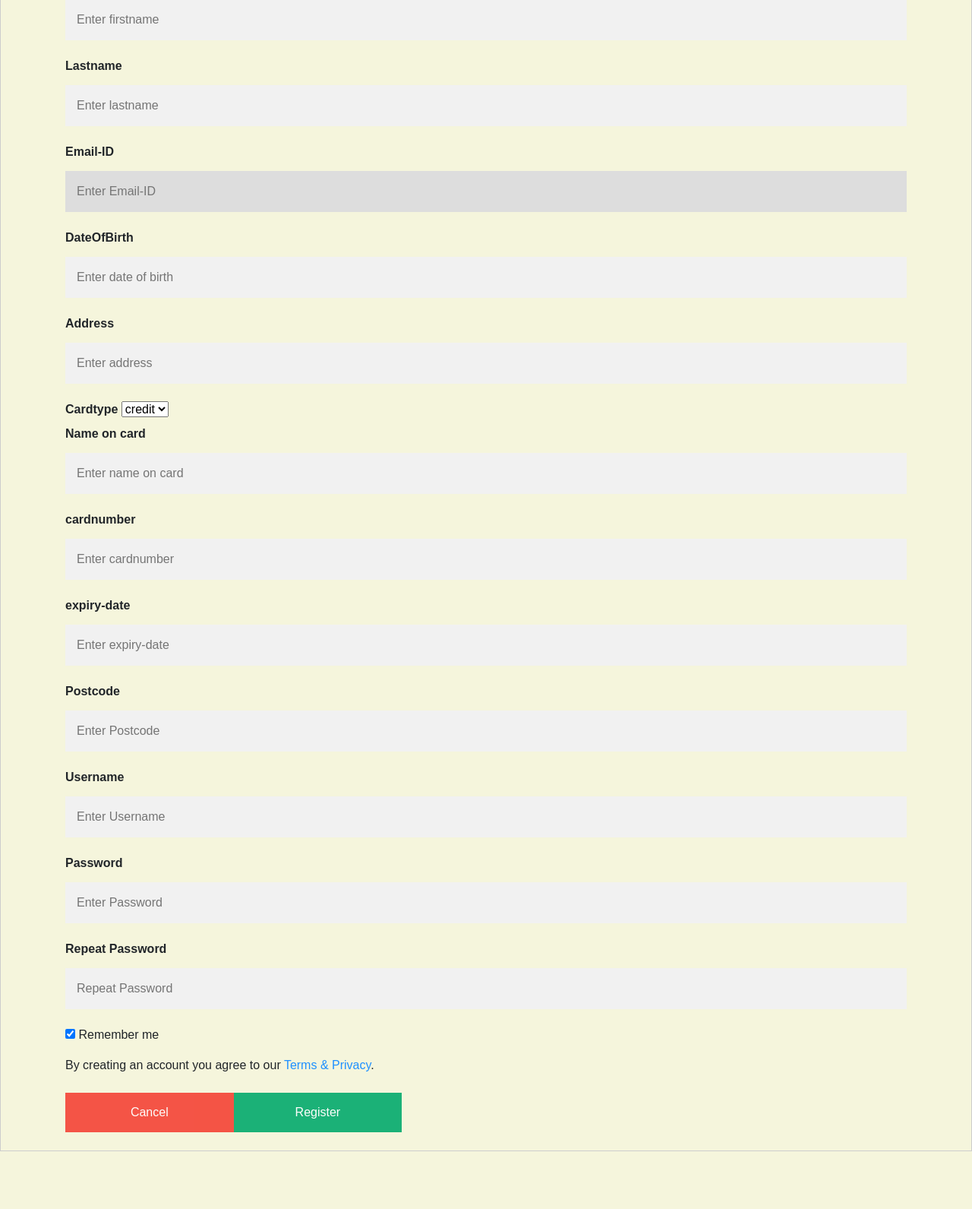
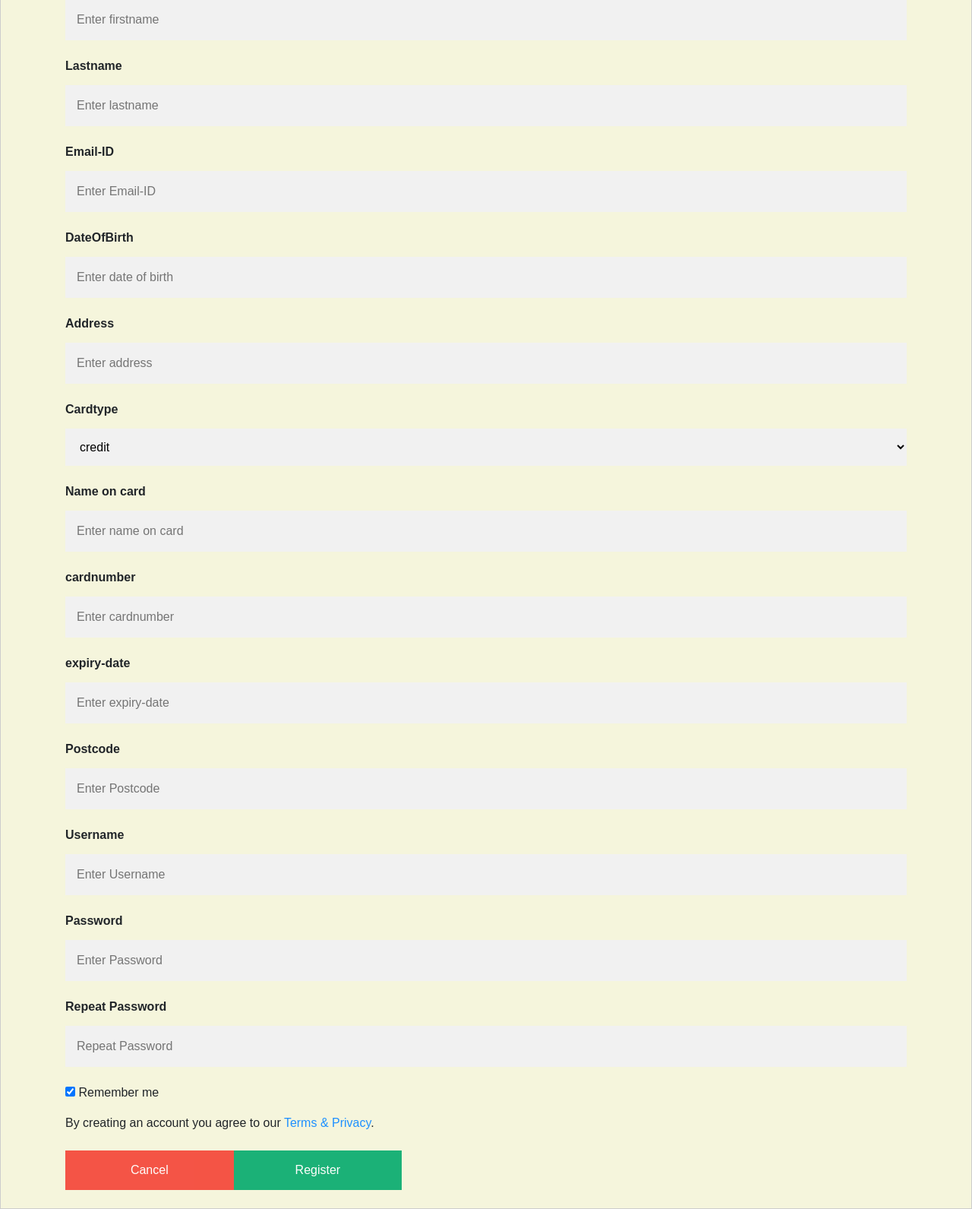
Before and after one commit to HimajaYerra/OnlineGroceryStore, a Flask app: page /register in a window 1280 px wide. Shown: the part 252-1843 px from the top of the page at 76% size. Before the commit the page ends 1767 px from the top, so only its background shows below. Run offline with Flask 2, Linux system fonts and the light colour scheme; some libraries are stand-ins or nearby versions.

Commit message:
added action to cancel button in registration page

```diff
--- a/templates/registration.html
+++ b/templates/registration.html
@@ -14,7 +14,10 @@
         <script src="https://code.jquery.com/jquery-1.11.0.min.js"></script>
         <title>Sample Clothing Store - Log In</title>
         <style>
-            body {font-family: Arial, Helvetica, sans-serif;}
+            body
+            {
+              font-family: Arial, Helvetica, sans-serif;
+            }
             * {box-sizing: border-box}
 
             /* Full-width input fields */
@@ -27,7 +30,19 @@
               background: #f1f1f1;
             }
 
-            input[type=text]:focus, input[type=email], input[type=password]:focus {
+            select[name=cardtype] {
+              width: 100%;
+              padding: 15px;
+              margin: 5px 0 22px 0;
+              display: inline-block;
+              border: none;
+              background: #f1f1f1;
+            }
+            select[name=cardtype]:focus {
+              background-color: #ddd;
+              outline: none;
+            }
+            input[type=text]:focus, input[type=email]:focus, input[type=password]:focus {
               background-color: #ddd;
               outline: none;
             }
@@ -76,6 +91,7 @@
               clear: both;
               display: table;
             }
+            /* background image*/
 
             /* Change styles for cancel button and signup button on extra small screens */
             @media screen and (max-width: 300px) {
@@ -150,7 +166,9 @@
               <p>By creating an account you agree to our <a href="#" style="color:dodgerblue">Terms & Privacy</a>.</p>
 
               <div class="clearfix">
-                <button type="button" class="cancelbtn">Cancel</button>
+                <a href="/">
+                  <button type="button" class="cancelbtn">Cancel</button>
+                </a>
                 <button type="submit" class="signupbtn">Register</button>
               </div>
             </div>
```
